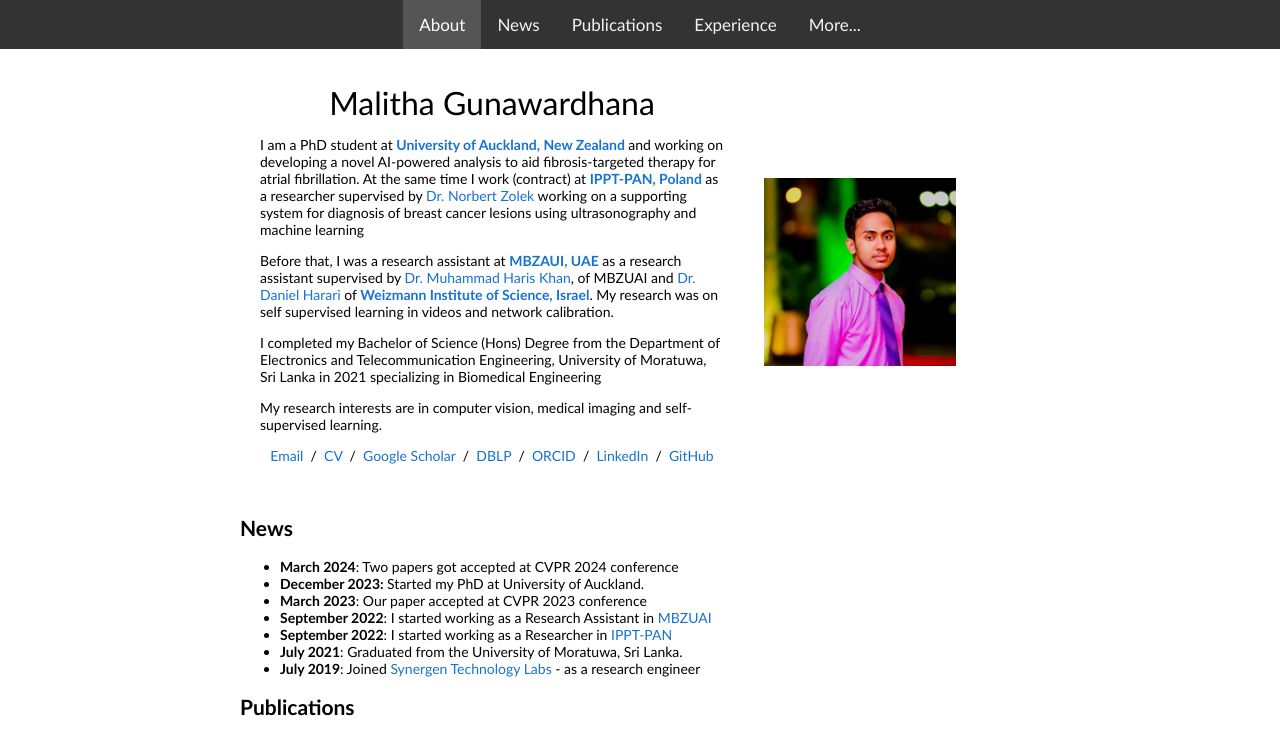
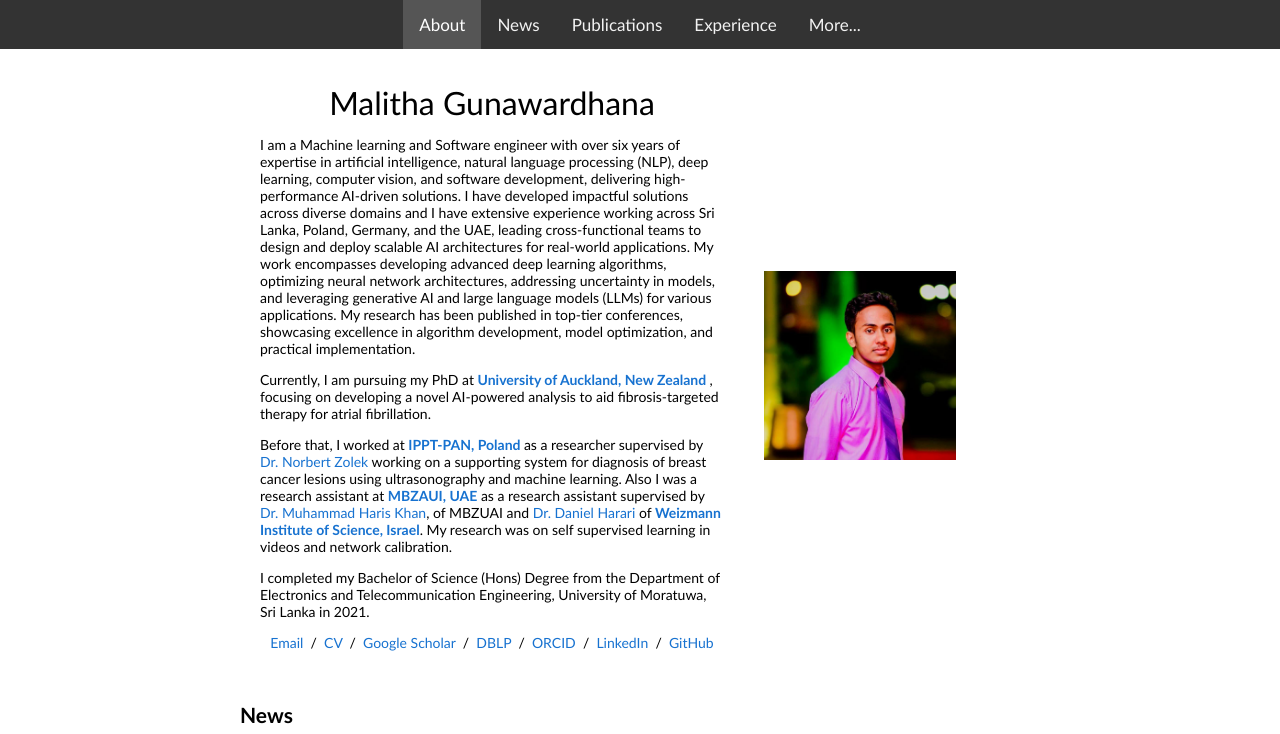
Before and after one commit to Malitha123/malitha, a plain HTML site: page index.html in a window 1280 px wide. Shown: the top 734 px of the page. Drawn offline with Linux system fonts and the light colour scheme.

Commit message:
add a description

```diff
--- a/index.html
+++ b/index.html
@@ -41,24 +41,31 @@
               </p>
 
               <p>
-                I am a PhD student at <b><a href="https://profiles.auckland.ac.nz/mgun939"> University of Auckland, New Zealand </a></b> and working on developing a novel
-                AI-powered analysis to aid fibrosis-targeted therapy for atrial fibrillation. At the same time
-                I work (contract) at <b><a href="https://www.ippt.pan.pl/"> IPPT-PAN, Poland </a></b> as a researcher supervised
-                by <a href="https://www.ippt.pan.pl/en/staff/?osoba=nzolek">Dr. Norbert Zolek </a> working on a supporting system for diagnosis of breast cancer lesions using ultrasonography and machine
-                learning
+
+              I am a Machine learning and Software engineer with over six years of expertise in artificial intelligence, natural language processing (NLP), deep learning,
+              computer vision, and software development, delivering high-performance AI-driven solutions. I have developed impactful solutions across diverse domains and I have extensive
+              experience working across Sri Lanka, Poland, Germany, and the UAE, leading cross-functional teams to
+              design and deploy scalable AI architectures for real-world applications. My work encompasses developing advanced deep learning algorithms,
+              optimizing neural network architectures, addressing uncertainty in models, and leveraging generative AI and large language models (LLMs) for various applications.
+              My research has been published in top-tier conferences, showcasing excellence in algorithm development, model optimization, and practical implementation.
               </p>
 
               <p>
-                Before that, I was a research assistant at <b><a href="https://mbzuai.ac.ae/"> MBZAUI, UAE</a></b> as a research assistant supervised
+                Currently, I am pursuing my PhD at <b><a href="https://profiles.auckland.ac.nz/mgun939"> University of Auckland, New Zealand </a></b>, focusing on developing a novel
+                AI-powered analysis to aid fibrosis-targeted therapy for atrial fibrillation.
+              </p>
+
+              <p>
+                Before that, I worked at <b><a href="https://www.ippt.pan.pl/"> IPPT-PAN, Poland </a></b> as a researcher supervised
+                by <a href="https://www.ippt.pan.pl/en/staff/?osoba=nzolek">Dr. Norbert Zolek </a> working on a supporting system for diagnosis of breast cancer lesions using ultrasonography and machine
+                learning. Also I was a research assistant at <b><a href="https://mbzuai.ac.ae/"> MBZAUI, UAE</a></b> as a research assistant supervised
                 by <a href="https://www.linkedin.com/in/muhammad-haris-khan-1516714b/">Dr. Muhammad Haris Khan</a>, of MBZUAI and
                 <a href="https://www.linkedin.com/in/daniel-harari-8b71a16/?originalSubdomain=il">Dr. Daniel Harari </a> of <b><a href="https://www.weizmann.ac.il/pages/"> Weizmann Institute of Science,
                   Israel</a></b>. My research was on self supervised learning in videos and network calibration.
               </p>
               <p>
-                I completed my Bachelor of Science (Hons) Degree from the Department of Electronics and Telecommunication Engineering, University of Moratuwa, Sri Lanka in 2021 specializing in Biomedical Engineering
-              <p>
-                My research interests are in computer vision, medical imaging and self-supervised learning.
-              </p>
+                I completed my Bachelor of Science (Hons) Degree from the Department of Electronics and Telecommunication Engineering, University of Moratuwa, Sri Lanka in 2021.
+
               <p style="text-align:center">
                 <a href="mailto:malithagunawardhana96@gmail.com">Email</a> &nbsp/&nbsp
                 <a href="data/CV_Malitha_Gunawardhana.pdf">CV</a> &nbsp/&nbsp
```
